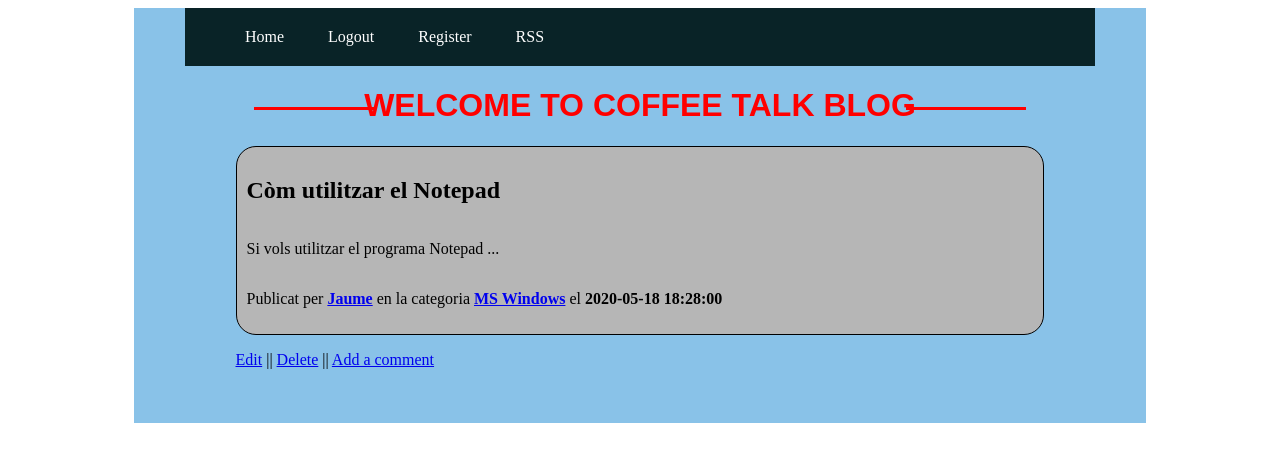
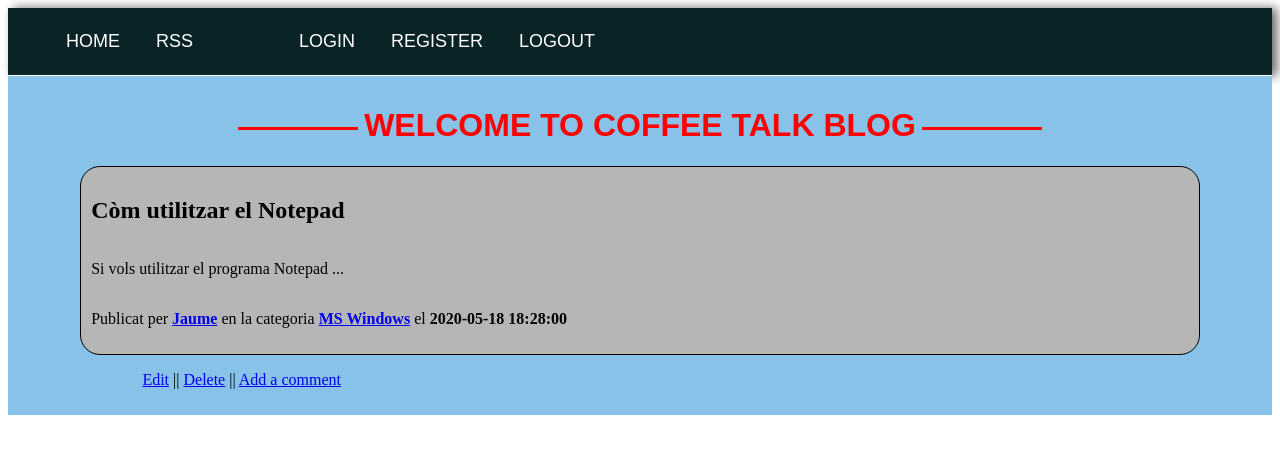
Before and after one commit to Pancetas007/Blog_Saoro, a PHP site: page /posts_show.php?id=1 in a window 1280 px wide. Shown: the top 462 px of the page. Run offline with PHP 8.4, Linux system fonts and the light colour scheme; a user stored in the database is signed in; data comes from the database, SQL or seed files in the repository.

Commit message:
Commit 8

```diff
--- a/DOMDocument.php
+++ b/DOMDocument.php
@@ -1,7 +1,8 @@
+<!DOCTYPE html>
 <?php
+
 $configXML = new DOMDocument();
 $configXML -> load("config.xml");
-
 
 $hosts = $configXML-> getElementsByTagName("host");
 $host = $hosts[0]->nodeValue;
--- a/estils.css
+++ b/estils.css
@@ -1,8 +1,81 @@
+.menu{
+    background-color: #092327;
+    border-bottom: 1px solid #fff;
+    box-shadow: 5px 0 10px rgba(0, 0, 0, .6);
+    display: flex;
+    align-items: center;
+}
+
+.menu_items{
+    display: flex;
+    align-items: center;
+    list-style: none;
+    margin-right: 30px;
+}
+
+.menu_items li{
+    border-radius: 3px;
+    margin: 0 5px;
+    display: inline-block;
+}
+
+.menu_items li a{
+    padding: 7px 13px;
+    text-decoration: none;
+    font-size: 18px;
+    display: block;
+    text-transform: uppercase;
+    font-family: Arial;
+    color: #fff;
+}
+
+.menu_items li:hover, li.active{
+    background-color: #ef8354;
+}
+
+.menu_items2{
+    display: flex;
+    list-style: none;
+    margin-right: 30px;
+    align-content: space-between;
+}
+
+.menu_items2 li{
+    border-radius: 3px;
+    margin: 0 5px;
+    align-content: space-between;
+}
+
+.menu_items2 li a{
+    padding: 7px 13px;
+    text-decoration: none;
+    font-size: 18px;
+    display: block;
+    text-transform: uppercase;
+    font-family: Arial;
+    color: #fff;
+}
+
+.menu_items2 li:hover, li.active{
+    background-color: #ef8354;
+}
+
+.centro{
+    background: rgb(137, 194, 232);
+    padding: 10px;
+}
+
+.centro img{
+    float: right;
+    height: 200;
+}
+
 .table{
     width: 400px;
     height: 400px;
     background: #4e4d4d;
     margin: auto;
+    margin-bottom: 80px;
     margin-top: 80px;
     box-shadow: 7px 13px 37px #000;
     padding: 20px 30px;
@@ -17,6 +90,22 @@
     margin-bottom: 30px;
     border-bottom: 1px solid;
     font-size: 20px;
+}
+
+.table p{
+    height: 40px;
+    text-align: center;
+    border-bottom: 1px solid;
+}
+
+.table a{
+    color: white;
+    text-decoration: none;
+    font-size: 14px;
+}
+
+.table a:hover{
+    text-decoration: underline;
 }
 
 .controls{
@@ -39,68 +128,16 @@
     margin-bottom: 16px;
 }
 
-.table p{
-    height: 40px;
-    text-align: center;
-    border-bottom: 1px solid;
-}
-
-.table a{
-    color: white;
-    text-decoration: none;
-    font-size: 14px;
-}
-
-.table a:hover{
-    text-decoration: underline;
-}
-
-.centro{
-    padding-bottom: 3%;
-    margin-left: 10%;
-    margin-right: 10%;
-    width: 80%;
-    background: rgb(137, 194, 232);;
-}
-
-.footer{
-    list-style: none;
-    padding: 0;
-    background: #092327;
-    width: 90%;
-    max-width: 1000px;
-    margin: auto;
-}
-
-.footer li a{
-    text-decoration: none;
-    color: white;
-    padding: 20px;
-    display: block;
-}
-
-.footer li{
-    display: inline-block;
-    text-align: center;
-}
-
-.footer li a:hover{
-    background: #ef8354;
-}
-
-.centro img{
-    float: right;
-    height: 200;
-}
-
 #flexIndice{
     display: flex;
     flex-direction: column;
-    margin-bottom: 5px;
     list-style: none;
     border-radius: 10px 10px 10px 10px;
     border: black 1px solid;
     padding: 10px;
+    margin-bottom: 5px;
+    margin-left: 1%;
+    margin-right: 1%;
     background-color: rgb(182, 182, 182);
 }
 
@@ -108,13 +145,13 @@
     display: flex;
     flex-direction: column;
     margin-bottom: 5px;
+    margin-left: 5%;
+    margin-right: 5%;
     list-style: none;
     border-radius: 20px 20px 20px 20px;
     border: black 1px solid;
     padding: 10px;
     background-color: rgb(182, 182, 182);
-    margin-left: 10%;
-    margin-right: 10%;
 }
 
 #indice{
@@ -132,6 +169,8 @@
     background-color: rgb(182, 182, 182);
     margin-left: 30%;
     margin-right: 30%;
+    margin-bottom: 3%;
+    margin-top: 3%;
     padding: 3%;
 }
 
@@ -140,9 +179,10 @@
     background-color: rgb(153, 153, 153);
     margin-left: 10%;
     margin-right: 10%;
+    margin-bottom: 3%;
+    margin-top: 3%;
     padding-left: 3%;
     padding-right: 3%;
-    padding-bottom: 3%;
     padding-top: 1%;
 }
 
@@ -168,9 +208,9 @@
 }
 
 h1::after{
-    right: 120px;
+    right: 220px;
 }
 
 h1::before{
-    left: 120px;
+    left: 220px;
 }
--- a/footer.php
+++ b/footer.php
@@ -1,6 +1,11 @@
-<ul class="menu">
-    <li><a href='index.php'>Home</a></li>
-    <li><a href='logout.php'>Logout</a></li>
-    <li><a href='register.php'>Register</a></li>
-    <li><a href='rss.php'>RSS</a></li>
-</ul>
+<nav class="menu">
+    <ul class="menu_items">
+        <li><a href='index.php'>Home</a></li>
+        <li><a href='rss.php'>RSS</a></li>
+    </ul>
+    <ul class="menu_items2">
+        <li><a href='login.php'>Login</a></li>
+        <li><a href='register.php'>Register</a></li>
+        <li><a href='logout.php'>Logout</a></li>
+    </ul>
+</nav>
--- a/posts_show.php
+++ b/posts_show.php
@@ -1,3 +1,4 @@
+<!DOCTYPE html>
 <?php
 // activem la gestió de sessions
 session_start();
@@ -32,10 +33,11 @@
 </head>
 
 <body>
+   <header>
+      <?php require("footer.php") ?>
+   </header>
+
    <div class="centro">
-      <div class="footer">
-         <?php require("footer.php") ?>
-      </div>
       <h1>Welcome to Coffee Talk Blog</h1>
       <!--TODO: Comprovar que l'article existeix //-->
       <?php if (empty($article)) : ?>
--- a/rss.php
+++ b/rss.php
@@ -1,3 +1,4 @@
+<!DOCTYPE html>
 <?php
 
 //Implementar la consulta
```
Also changed, not shown: index.php (+7 -4 lines), login.php (+5 -5 lines), logout.php (+7 -8 lines), post_add.php (+5 -3 lines), post_by_user.php (+5 -3 lines), posts_add.php (deleted, +0 -120 lines), posts_by_category.php (+5 -3 lines), posts_by_user.php (deleted, +0 -40 lines), posts_delete.php (+5 -3 lines), posts_edit.php (+5 -3 lines), register.php (+5 -3 lines).
